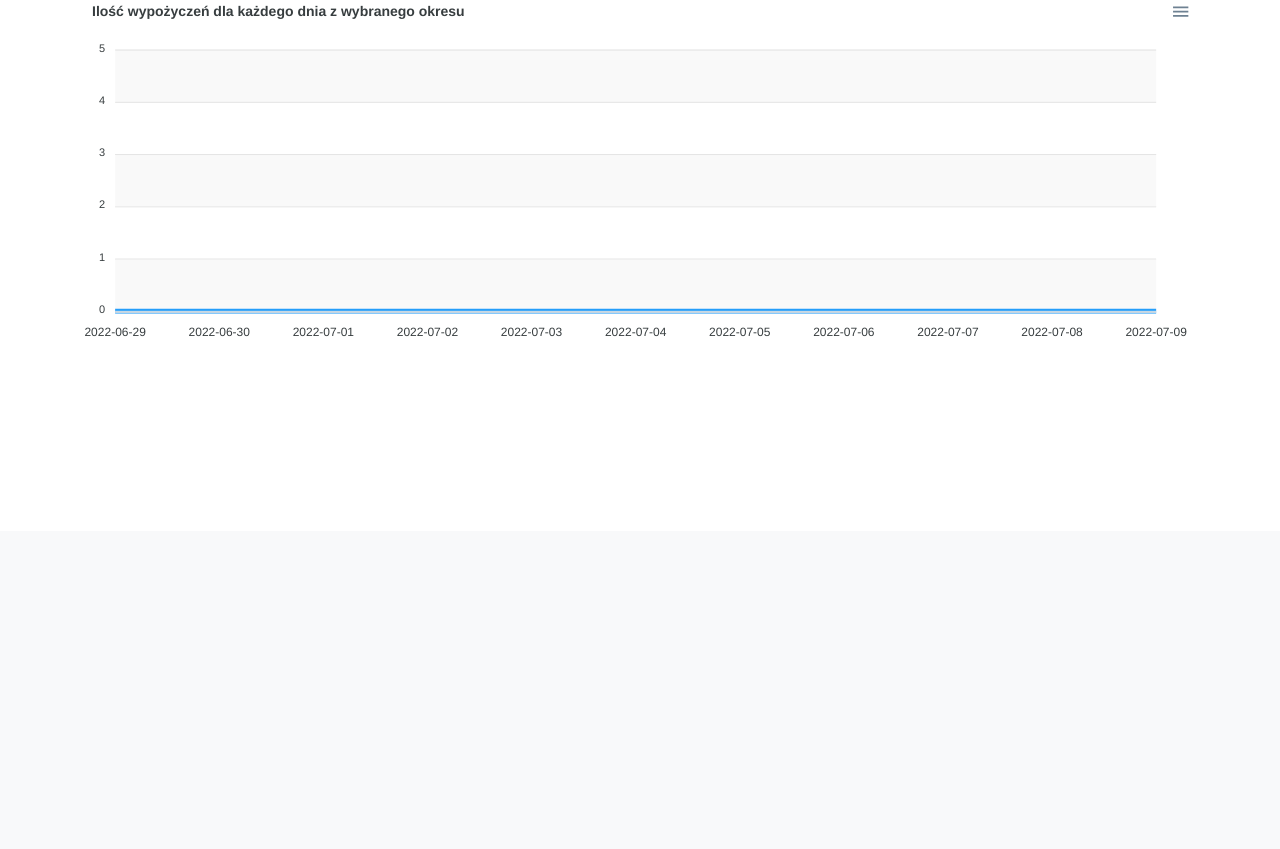
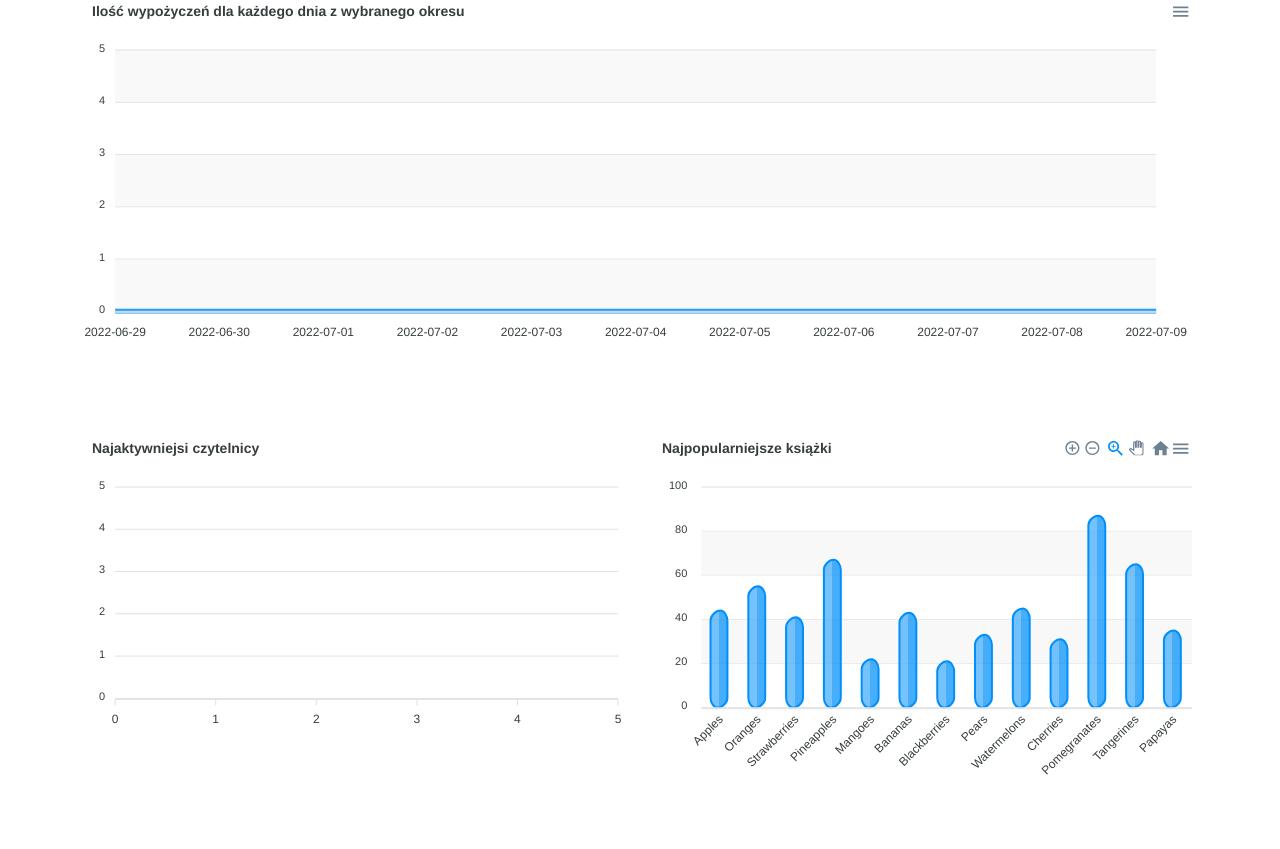
Before and after one commit to Bartek1995/FastAPI-MongoDB-ExamProject, a FastAPI app: page /dashboard/statistics in a window 1280 px wide. Shown: the part 269-1118 px from the top of the page. Before the commit the page ends 606 px from the top, so only its background shows below. Run offline with FastAPI, Linux system fonts and the light colour scheme; data that the repository does not hold is empty; parts of the project's set-up code (start-up, migrations or seed data) failed here and were passed over; some libraries are stand-ins or nearby versions.

Commit message:
Add data from db to chart

```diff
--- a/app/server/main.py
+++ b/app/server/main.py
@@ -158,6 +158,7 @@ def new_reader(
             'reader_second_name': reader_second_name,
             'born_date': born_date,
             'card_number': database_manager.generate_card_number(),
+            'book_borrowing_counter': 0
         }
     )
     context['new_reader_confirmation'] = "Utworzono nowego czytelnika"
@@ -419,8 +420,18 @@ def new_book_borrowing(request: Request,
             borrowing_date_end = change_date_format(borrowing_date_end)
 
     book = database_manager.get_book_by_id(book_id)
+
     reader = database_manager.readers_collection.find_one(
         {'_id': ObjectId(reader_id)})
+
+    database_manager.readers_collection.update_one(
+        {'_id': ObjectId(reader_id)},
+        {"$set":
+            {
+                'book_borrowing_counter': reader['book_borrowing_counter'] + 1,
+            }
+        }
+    )
     borrowing_date_start = change_date_format(borrowing_date_start)
     database_manager.borrowing_books_collection.insert_one(
         {'reader_id': reader_id,
@@ -449,6 +460,7 @@ def statistics(request: Request):
         "request": request,
     }
 
+    context.update(database_manager.get_readers_and_amount_of_books_to_statistics_chart())
     context.update(database_manager.get_values_and_days_to_statistics_chart(start_date, today))
 
     return templates.TemplateResponse("statistics.html", context)
--- a/app/static/js/statistics.js
+++ b/app/static/js/statistics.js
@@ -1,7 +1,7 @@
 
 
 
-var options = {
+var optionsMainChart = {
     series: [{
         name: "Ilość",
         data: borrowing_books_values
@@ -33,5 +33,109 @@ var options = {
     categories: borrowing_books_days,
     }
     };
-  var chart = new ApexCharts(document.querySelector("#chart"), options);
+  var chart = new ApexCharts(document.querySelector("#main-chart"), optionsMainChart);
   chart.render();
+
+
+var topReadersOptions = {
+  series: [{
+  name : "Ilość wypożyczonych książek",
+  data: top_readers_amount_of_borrowed_books
+}],
+  chart: {
+  height: 300,
+  type: 'bar',
+  events: {
+    click: function(chart, w, e) {
+      // console.log(chart, w, e)
+    }
+  }
+},
+
+plotOptions: {
+  bar: {
+    columnWidth: '45%',
+    distributed: true,
+  }
+},
+dataLabels: {
+  enabled: true
+},
+legend: {
+  show: false
+},
+title: {
+text: 'Najaktywniejsi czytelnicy',
+align: 'left'
+},
+xaxis: {
+  categories: top_readers_reader_name,
+  labels: {
+    style: {
+      fontSize: '12px'
+    }
+  }
+}
+};
+
+var chart = new ApexCharts(document.querySelector("#top-readers"), topReadersOptions);
+chart.render();
+
+
+
+var topBooks = {
+  series: [{
+  name: 'Servings',
+  data: [44, 55, 41, 67, 22, 43, 21, 33, 45, 31, 87, 65, 35]
+}],
+chart: {
+  height: 350,
+  type: 'bar',
+},
+plotOptions: {
+  bar: {
+    borderRadius: 10,
+    columnWidth: '50%',
+  }
+},
+dataLabels: {
+  enabled: false
+},
+stroke: {
+  width: 2
+},
+title: {
+text: 'Najpopularniejsze książki',
+align: 'left'
+},
+grid: {
+  row: {
+    colors: ['#fff', '#f2f2f2']
+  }
+},
+xaxis: {
+  labels: {
+    rotate: -45
+  },
+  categories: ['Apples', 'Oranges', 'Strawberries', 'Pineapples', 'Mangoes', 'Bananas',
+    'Blackberries', 'Pears', 'Watermelons', 'Cherries', 'Pomegranates', 'Tangerines', 'Papayas'
+  ],
+  tickPlacement: 'on'
+},
+fill: {
+  type: 'gradient',
+  gradient: {
+    shade: 'light',
+    type: "horizontal",
+    shadeIntensity: 0.25,
+    gradientToColors: undefined,
+    inverseColors: true,
+    opacityFrom: 0.85,
+    opacityTo: 0.85,
+    stops: [50, 0, 100]
+  },
+}
+};
+
+var chart = new ApexCharts(document.querySelector("#top-books"), topBooks);
+chart.render();
--- a/app/templates/statistics.html
+++ b/app/templates/statistics.html
@@ -44,7 +44,7 @@
                                 <span class="input-group-text">Koniec zakresu</span>
                             </div>
 
-                            </div>
+                        </div>
                             <div class="col-12 d-flex justify-content-center">
                                 <button type="submit" class="btn btn-outline-secondary mb-3 ">Wyszukaj</button>
                             </div>
@@ -59,15 +59,27 @@
 
     {% if not date_error %}
     <section class="main-chart py-4">
-        <div class="" id="chart"></div>
+        <div class="" id="main-chart"></div>
     </section>
     {% endif %}
+
+    <section class="sub-charts py-5">
+        <div class="row">
+
+            <div class="col-6" id="top-readers"></div>
+            <div class="col-6" id="top-books"></div>
+
+        </div>
+    </section>
 </div>
 
 
 <script>
     const borrowing_books_values = JSON.parse('{{ values | tojson}}');
     const borrowing_books_days = JSON.parse('{{ days | tojson}}');
+    const top_readers_reader_name = JSON.parse('{{ reader_name | tojson}}');
+    const top_readers_amount_of_borrowed_books = JSON.parse('{{ amount_of_borrowed_books | tojson}}');
+
 
 </script>
 
```
Also changed, not shown: app/server/database.py (+16 -0 lines).
